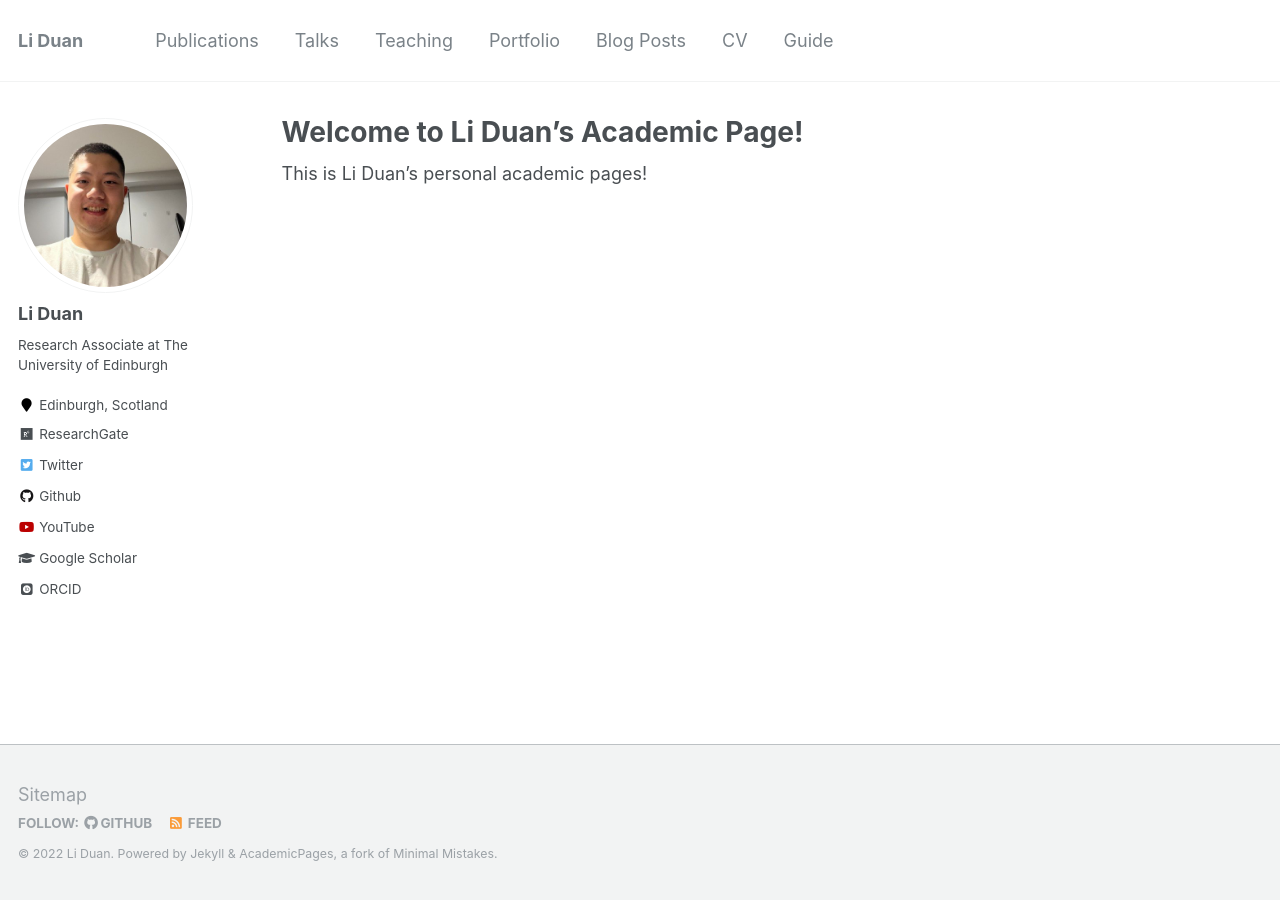
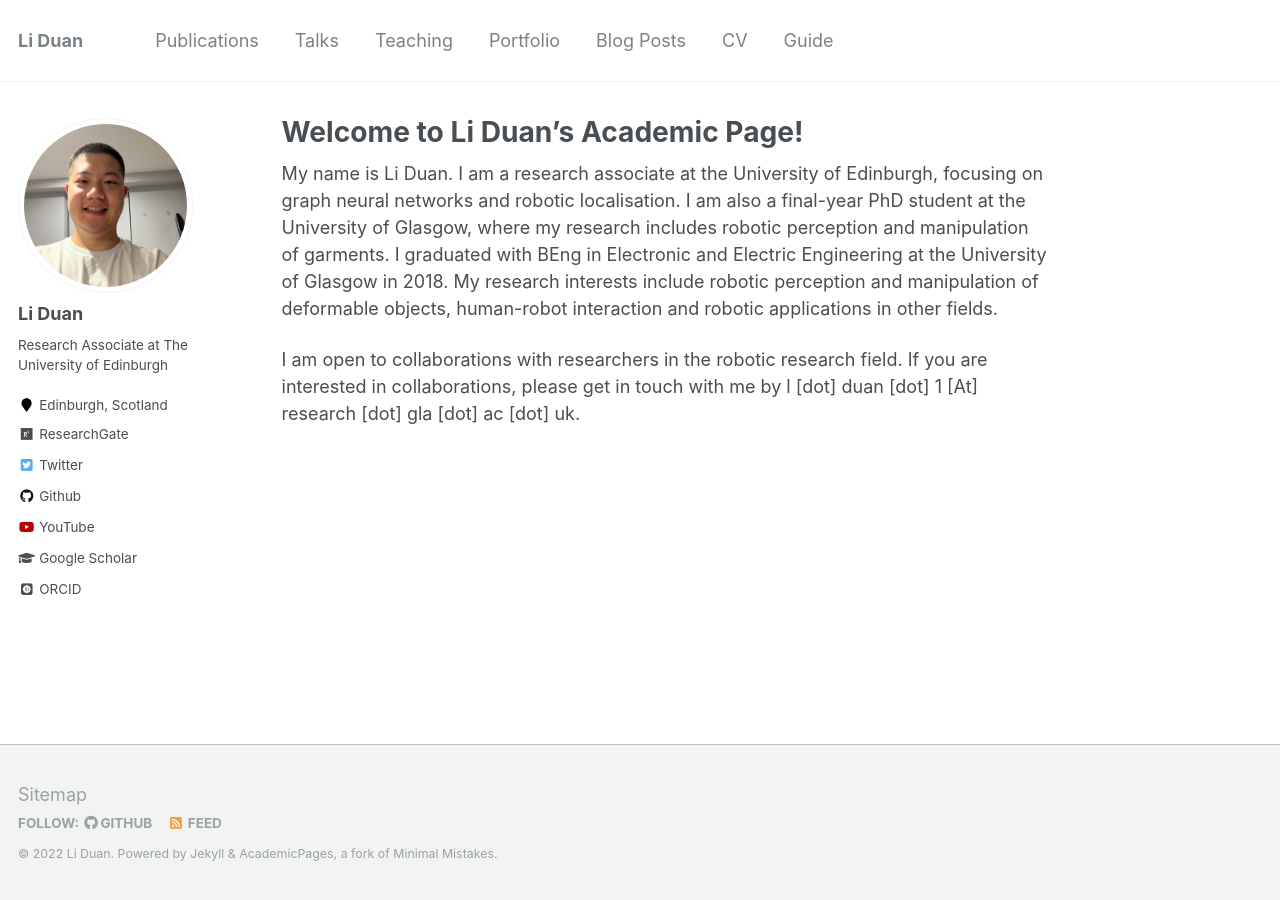
Before and after one commit to LiDuanAtGlasgow/liduan, a Jekyll site: the page built from _pages/about.md, in a window 1280 px wide. Built offline with Jekyll 4.4.1, drawn with Linux system fonts in a browser that asks for light colours; some web fonts are replaced.

Commit message:
Update about.md

```diff
--- a/_pages/about.md
+++ b/_pages/about.md
@@ -8,4 +8,6 @@ redirect_from:
   - /about.html
 ---
 
-This is Li Duan's personal academic pages!
+My name is Li Duan. I am a research associate at the University of Edinburgh, focusing on graph neural networks and robotic localisation. I am also a final-year PhD student at the University of Glasgow, where my research includes robotic perception and manipulation of garments. I graduated with BEng in Electronic and Electric Engineering at the University of Glasgow in 2018. My research interests include robotic perception and manipulation of deformable objects, human-robot interaction and robotic applications in other fields.
+
+I am open to collaborations with researchers in the robotic research field. If you are interested in collaborations, please get in touch with me by l [dot] duan [dot] 1 [At] research [dot] gla [dot] ac [dot] uk.
```
